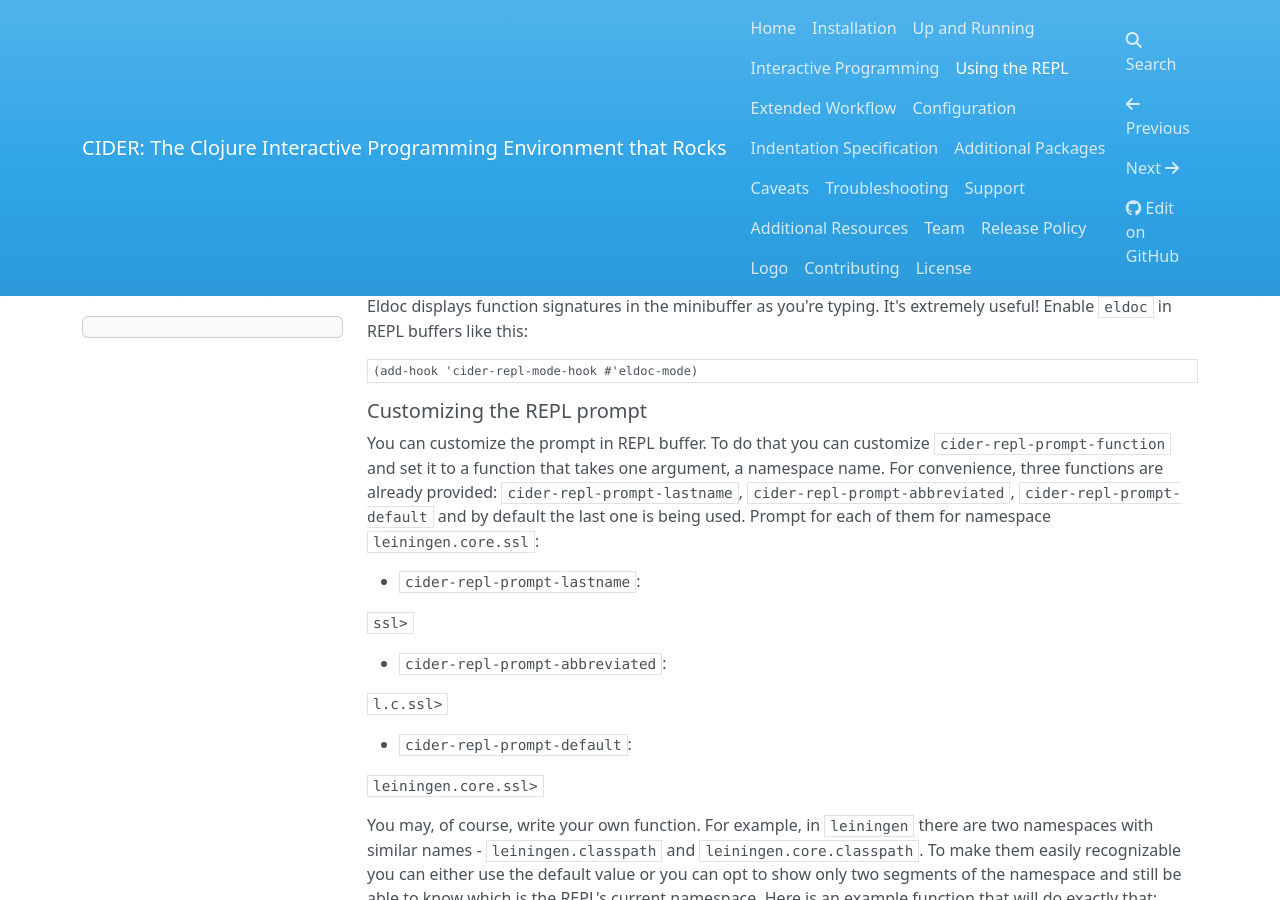
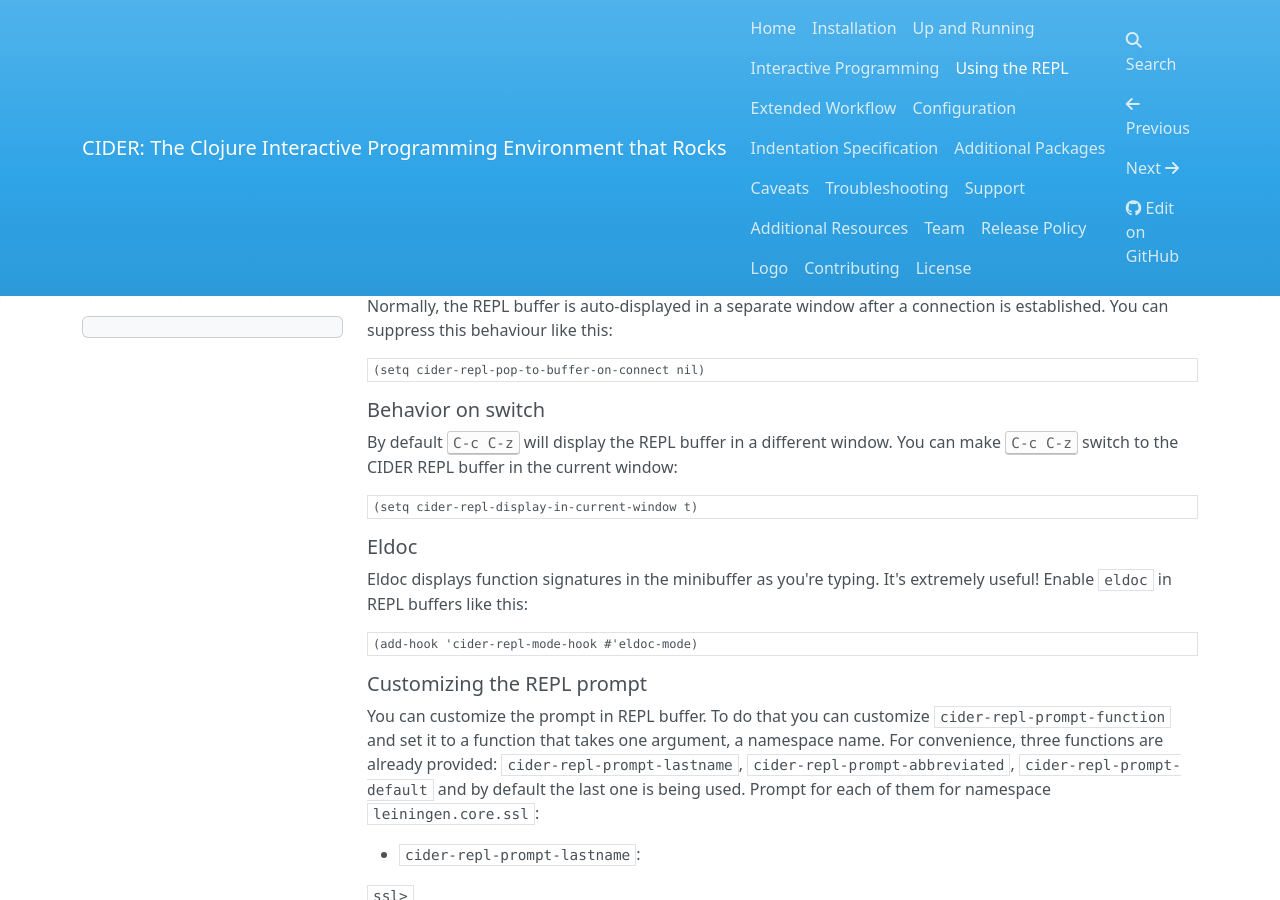
Before and after one commit to clojure-emacs/cider, an MkDocs documentation site: the page built from doc/using_the_repl.md, in a window 1280 px wide and 900 px high, scrolled down 2747 px. Built offline with MkDocs 1.6.1, drawn with Linux system fonts in a browser that asks for light colours; nearby versions of some CDN libraries; old or Windows-style settings are respelled for this version of MkDocs.

````diff
--- a/doc/using_the_repl.md
+++ b/doc/using_the_repl.md
@@ -59,6 +59,25 @@ character used to trigger the shortcuts is configurable via
 ```
 
 #### REPL Configuration
+
+##### Behavior on connect
+
+Normally, the REPL buffer is auto-displayed in a separate window after
+  a connection is established. You can suppress this behaviour like this:
+
+```el
+(setq cider-repl-pop-to-buffer-on-connect nil)
+```
+
+##### Behavior on switch
+
+By default <kbd>C-c C-z</kbd> will display the REPL buffer in a different window.
+You can make <kbd>C-c C-z</kbd> switch to the CIDER REPL buffer in the current
+window:
+
+```el
+(setq cider-repl-display-in-current-window t)
+```
 
 ##### Eldoc
 
````
Also changed, not shown: doc/configuration.md (+0 -22 lines), doc/up_and_running.md (+9 -0 lines).
